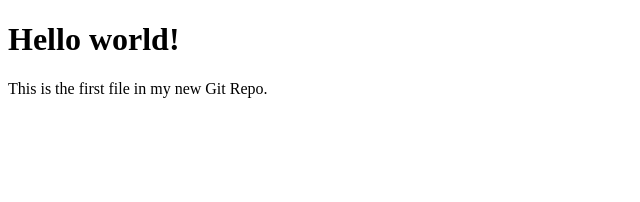
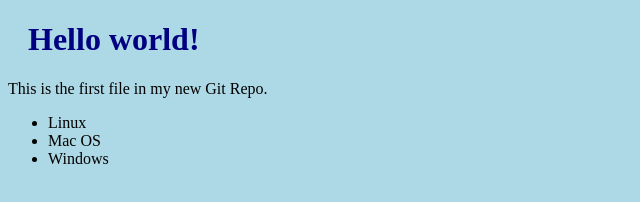
Before and after one commit to hicherraj/WebProject, a plain HTML site: page index.html in a window 1280 px wide. Shown: the whole page, without its empty margins (0-640 px from the left). Drawn offline with Linux system fonts and the light colour scheme.

Commit message:
Add a now List

```diff
--- a/index.html
+++ b/index.html
@@ -1,12 +1,19 @@
  <!DOCTYPE html>
 <html>
 <head>
-<title>Hello World!</title>
+<title>Secret Escapes</title>
+<link rel="stylesheet" href="bluestyle.css">
 </head>
 <body>
 
 <h1>Hello world!</h1>
 <p>This is the first file in my new Git Repo.</p>
 
+
+<ul>
+	<li>Linux</li>
+	<li>Mac OS</li>
+	<li>Windows</li>
+</ul>
 </body>
 </html>
```
Also changed, not shown: 1 other file.
